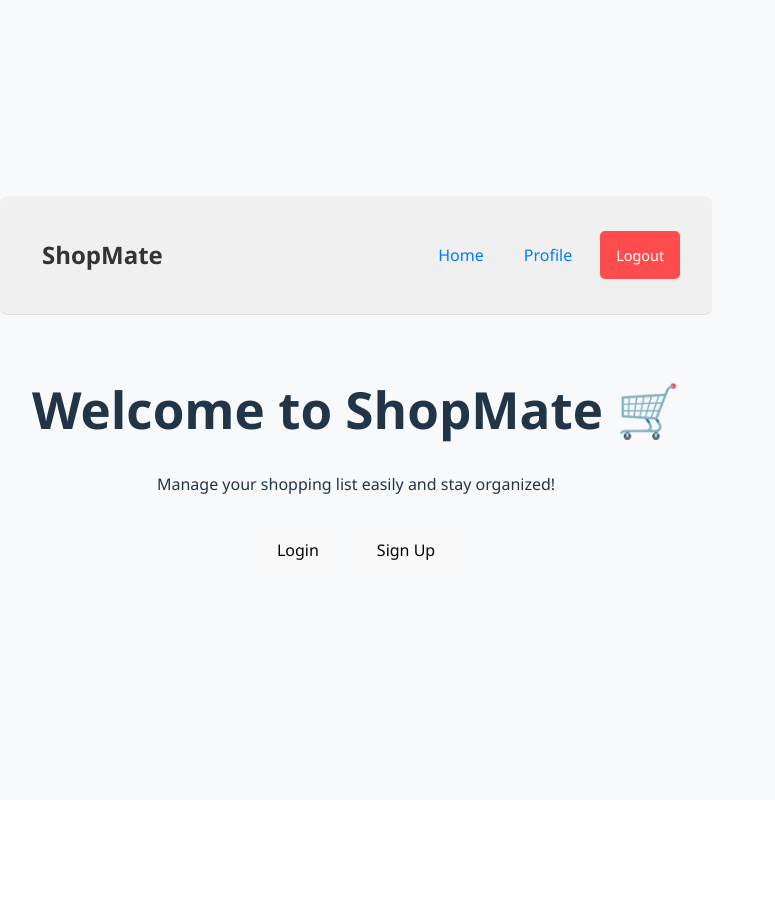
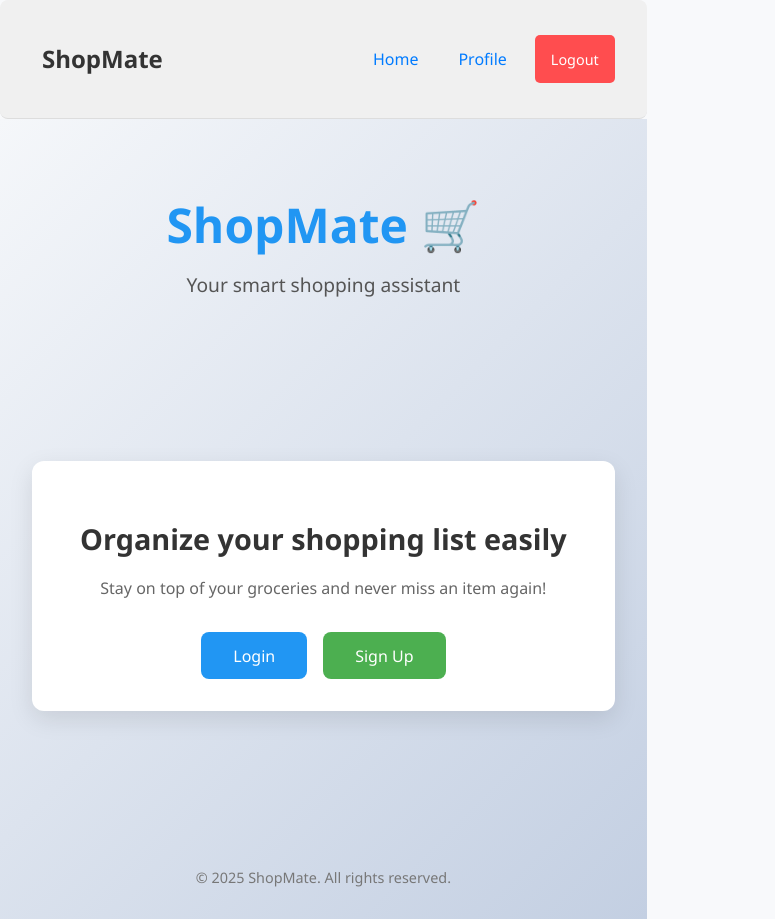
Before and after one commit to samira313/ShopMate-, a React (Vite) app: page / in a window 1280 px wide. Shown: the whole page, without its empty margins (0-775 px from the left). Before the commit the page ends 800 px from the top, so only its background shows below. Built offline with nearby package versions, Linux system fonts and the light colour scheme; no server answers.

Commit message:
add home page design with login & signup entry points

```diff
--- a/src/pages/HomePage.jsx
+++ b/src/pages/HomePage.jsx
@@ -1,24 +1,34 @@
 import React from "react";
 import { Link } from "react-router-dom";
+import "../styles/HomePage.css";
 
 export default function HomePage() {
   return (
-    <div style={{ padding: "2rem", textAlign: "center" }}>
-      <h1>Welcome to ShopMate 🛒</h1>
-      <p>Manage your shopping list easily and stay organized!</p>
+    <div className="home-container">
+      <header className="home-header">
+        <h1>ShopMate 🛒</h1>
+        <p>Your smart shopping assistant</p>
+      </header>
 
-      <div style={{ marginTop: "2rem" }}>
-        <Link to="/login">
-          <button style={{ padding: "10px 20px", marginRight: "1rem" }}>
-            Login
-          </button>
-        </Link>
-        <Link to="/signup">
-          <button style={{ padding: "10px 20px" }}>
-            Sign Up
-          </button>
-        </Link>
-      </div>
+      <main className="home-main">
+        <div className="home-card">
+          <h2>Organize your shopping list easily</h2>
+          <p>Stay on top of your groceries and never miss an item again!</p>
+
+          <div className="home-buttons">
+            <Link to="/login">
+              <button className="btn btn-login">Login</button>
+            </Link>
+            <Link to="/signup">
+              <button className="btn btn-signup">Sign Up</button>
+            </Link>
+          </div>
+        </div>
+      </main>
+
+      <footer className="home-footer">
+        <p>© {new Date().getFullYear()} ShopMate. All rights reserved.</p>
+      </footer>
     </div>
   );
 }
--- /dev/null
+++ b/src/styles/HomePage.css
@@ -0,0 +1,92 @@
+.home-container {
+  display: flex;
+  flex-direction: column;
+  min-height: 100vh;
+  background: linear-gradient(135deg, #f5f7fa, #c3cfe2);
+  font-family: "Segoe UI", Tahoma, Geneva, Verdana, sans-serif;
+  color: #333;
+}
+
+.home-header {
+  text-align: center;
+  padding: 3rem 1rem 1rem;
+}
+
+.home-header h1 {
+  font-size: 3rem;
+  margin-bottom: 0.5rem;
+  color: #2196f3;
+}
+
+.home-header p {
+  font-size: 1.2rem;
+  color: #555;
+}
+
+.home-main {
+  flex: 1;
+  display: flex;
+  justify-content: center;
+  align-items: center;
+  padding: 2rem;
+}
+
+.home-card {
+  background: white;
+  padding: 2rem 3rem;
+  border-radius: 12px;
+  box-shadow: 0 8px 25px rgba(0, 0, 0, 0.1);
+  text-align: center;
+  max-width: 500px;
+}
+
+.home-card h2 {
+  margin-bottom: 1rem;
+  font-size: 1.8rem;
+}
+
+.home-card p {
+  margin-bottom: 2rem;
+  color: #666;
+}
+
+.home-buttons {
+  display: flex;
+  justify-content: center;
+  gap: 1rem;
+}
+
+.btn {
+  padding: 0.8rem 2rem;
+  font-size: 1rem;
+  border: none;
+  border-radius: 8px;
+  cursor: pointer;
+  transition: all 0.3s ease;
+}
+
+.btn-login {
+  background-color: #2196f3;
+  color: white;
+}
+
+.btn-login:hover {
+  background-color: #1976d2;
+}
+
+.btn-signup {
+  background-color: #4caf50;
+  color: white;
+}
+
+.btn-signup:hover {
+  background-color: #388e3c;
+}
+
+.home-footer {
+  text-align: center;
+  padding: 1rem;
+  background: transparent;
+  font-size: 0.9rem;
+  color: #777;
+}
```
